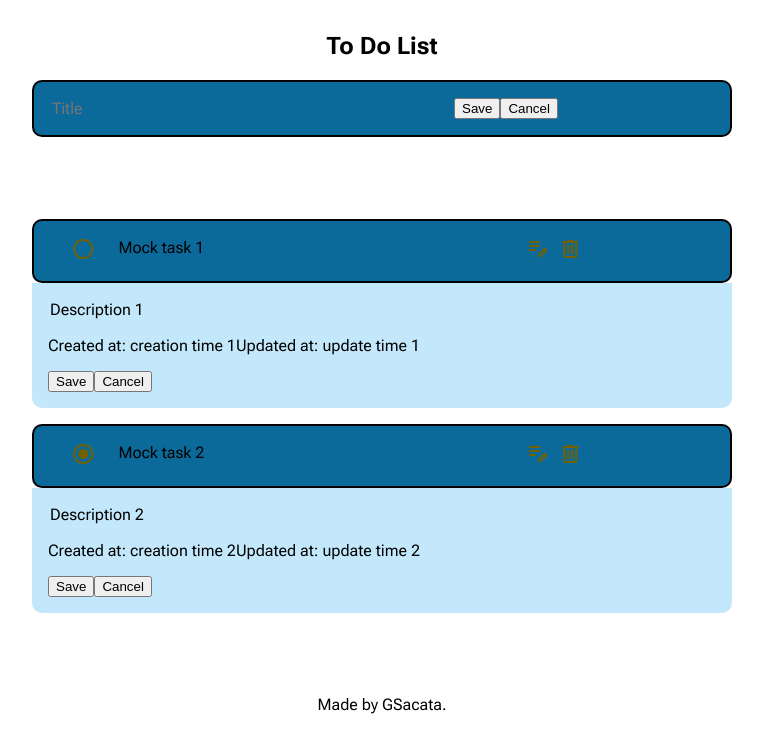
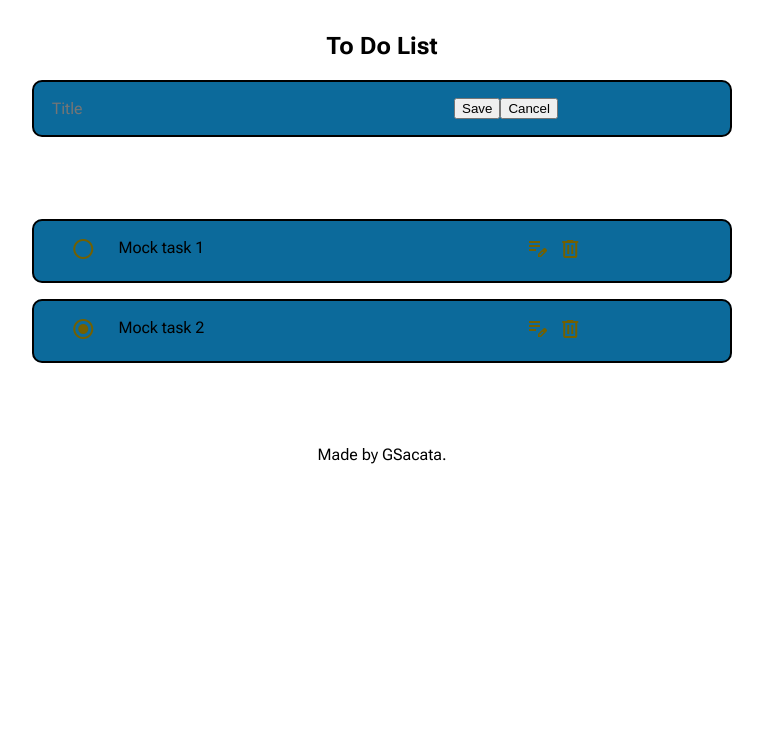
Before and after one commit to GSacata/todolist, an Angular app in the folder frontend/: page / in a window 1280 px wide. Shown: the top 752 px of the page, without its empty margins (258-1021 px from the left). Built offline with nearby package versions, Linux system fonts and the light colour scheme; no server answers.

Commit message:
frontend enhancements

```diff
--- a/frontend/src/app/todolist/todolist.component.html
+++ b/frontend/src/app/todolist/todolist.component.html
@@ -15,7 +15,7 @@
     </div>
     <br>
     <div class="list-body">
-        <div *ngFor="let item of task">
+        <div *ngFor="let item of task" class="task-body">
             <div class="titlebar">
                 <div class="task-mainicon task-notdone" *ngIf="item.task_completion == false">
                     <span class="material-symbols-outlined">radio_button_unchecked</span>
--- a/frontend/src/styles.css
+++ b/frontend/src/styles.css
@@ -206,13 +206,19 @@ td {
     color: var(--icon-color);
 }
 
+.task-body {
+    background-color: var(--primary-color);
+    border-radius: 10px;
+}
+
 .task-title {
     width: 100%;
 }
 
 .task-details {
+    display: none;
+    background-color: transparent;
     box-sizing: border-box;
-    background-color: var(--primary-color);
     border-radius: 0px 0px 10px 10px;
     padding: 1rem;
 }
```
